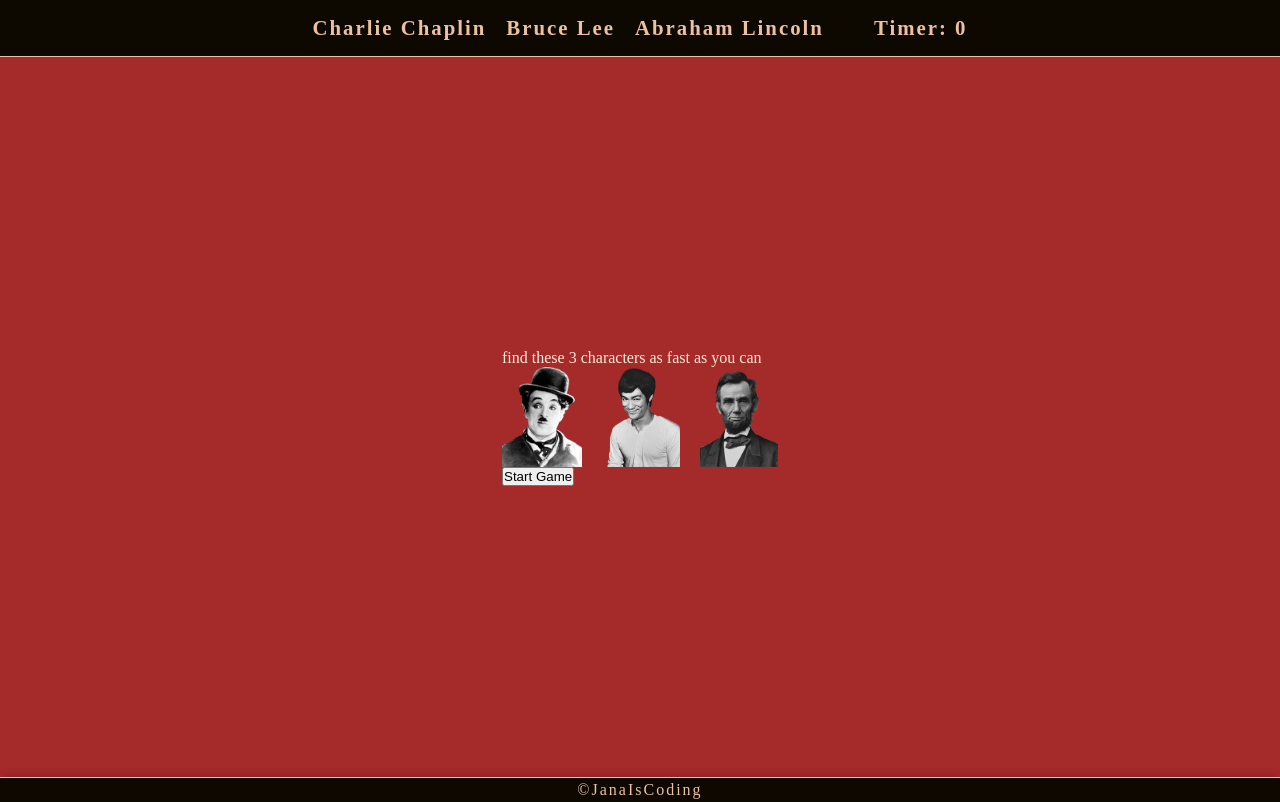
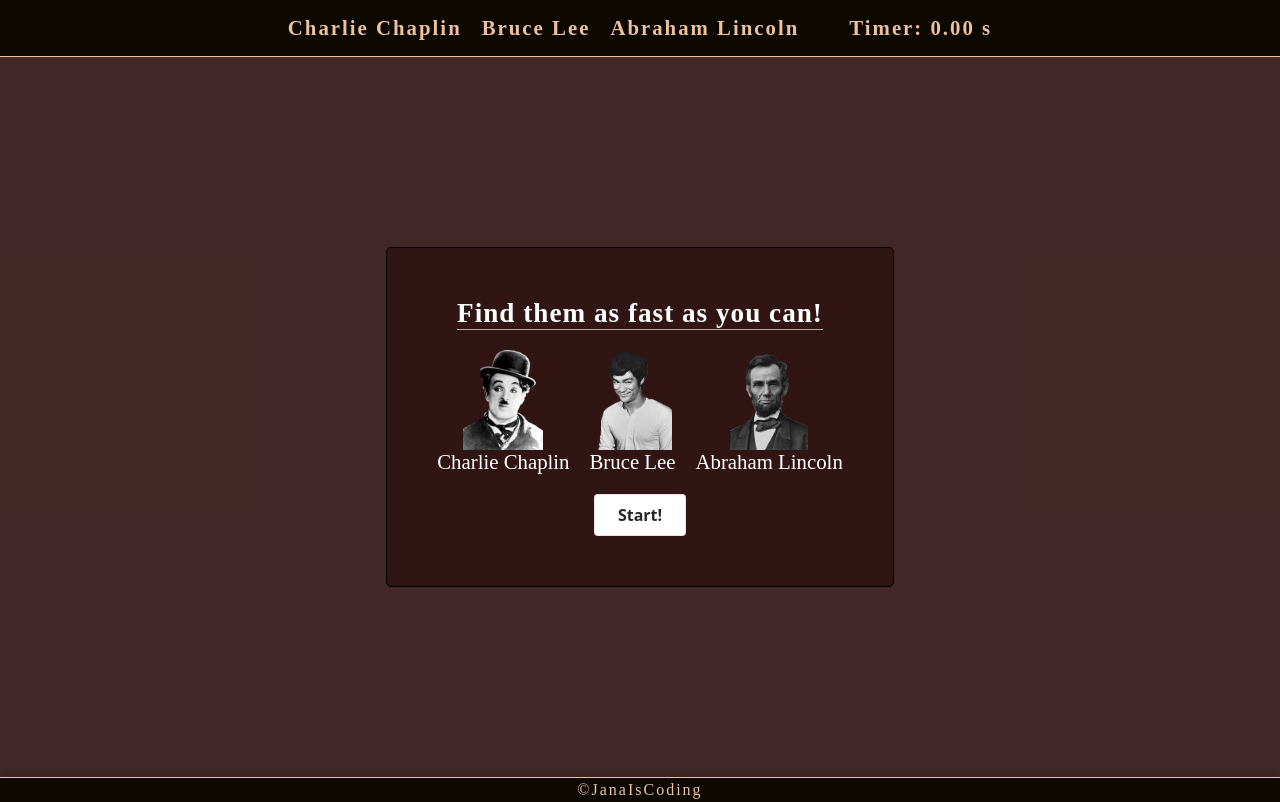
Before and after one commit to janaiscoding/photo-tagging-app, a React (Create React App) app: page / in a window 1280 px wide. Built offline with nearby package versions, Linux system fonts and the light colour scheme; no server answers; the database is empty.

Commit message:
Add leaderboard fetching, adding, sorting

```diff
--- a/src/App.js
+++ b/src/App.js
@@ -7,7 +7,10 @@ import WinningScreen from "./components/WinningScreen";
 // Image Handler
 import Mapper from "./components/Mapper";
 import { data } from "./assets/data";
-import Selector from "./components/Selector";
+import SelectionBox from "./components/SelectionBox";
+// Database Handle
+import db from "./firebase";
+import { collection, addDoc, getDocs } from "firebase/firestore";
 
 const App = () => {
   // all dom elements:
@@ -19,12 +22,12 @@ const App = () => {
 
   const [isVisible, setVisible] = useState(false);
   const [clickCoord, setClickCoord] = useState([0, 0]);
-  const [targets, setTargets] = useState(data);
+  const [targets] = useState(data);
   const [verifier, setVerifier] = useState("");
   const [timer, setTimer] = useState(0);
   const [timerActive, setTimerActive] = useState(false);
   const [username, setUsername] = useState("");
-  const [leaderboard, setLeaderboard] = useState([]);
+  const [scores, setScores] = useState([]);
 
   const startGame = () => {
     const startUI = document.querySelector(".start-game-main");
@@ -71,9 +74,8 @@ const App = () => {
     borderBox.style.top = e.pageY - 30 + "px";
     document.body.append(borderBox);
   };
-  const createAlert = (target, type) => {
+  const createPopup = (target, type) => {
     if (type === "match") {
-      console.log("i call this when i match");
       const popupAlert = document.createElement("div");
       popupAlert.innerText = `You found ${target.name}`;
       popupAlert.id = "popup";
@@ -84,7 +86,6 @@ const App = () => {
         popupAlert.remove();
       }, 1000);
     } else {
-      console.log("i call this when i dont match");
       const popupAlert = document.createElement("div");
       popupAlert.innerText = `That was not ${target.name}`;
       popupAlert.id = "popup";
@@ -102,19 +103,20 @@ const App = () => {
     // Will check if it matches img map area id( aka. verifier) -> return feedback to user based on pick
     if (target.name === verifier) {
       // Show pop-up alert for matching a target element
-      createAlert(target, "match");
-      // Handles List for isFound + Checks winning condition
-      handleTargetList(target);
+      createPopup(target, "match");
+      // Handles targets for isFound
+      target.isFound = true;
+      // Checks winning condition
+      checkWin();
     } else {
-      createAlert(target, "notmatch");
+      createPopup(target, "notmatch");
     }
     // Cleans everything on the screen and resets verifier
     handleClearing();
   };
 
   // Sets the new updated game list and handles game winning condition
-  const handleTargetList = (target) => {
-    target.isFound = true;
+  const checkWin = () => {
     // Should check if all are isFound = game won
     const isGameWon = targets.every((target) => target.isFound === true);
     if (isGameWon) {
@@ -127,32 +129,37 @@ const App = () => {
         // hides image
         imageUI.style.display = "none";
         // shows winning screen for next step
-        winningUI.style.display = "block";
-      }, 1500);
+        winningUI.style.display = "flex";
+      }, 1100);
     }
   };
 
-  const saveScore = () => {
-    console.log(username + "has found everything in" + timer + "miliseconds");
+  const saveScore = async (e) => {
+    e.preventDefault();
     //here i will send the data to firebase user: username time: timer
-    // get back the data in order
-    // send it to the leaderboard element
+    try {
+      await addDoc(collection(db, "leaderboard"), {
+        username: username,
+        timer: timer,
+      });
+    } catch (error) {
+      console.error("Error writing new leaderboard entry", error);
+    }
+    getData();
     //hide prompt
     const winningUI = document.querySelector(".winning-main");
     winningUI.style.display = "none";
-    // showLeaderboard()
     const leaderboardUI = document.querySelector(".leaderboard");
-    leaderboardUI.style.display = "block";
+    leaderboardUI.style.display = "flex";
   };
+
   const handleUsername = (userInput) => {
     setUsername(userInput);
   };
+
   const restartGame = () => {
-    //resets all targets
-    const resetTargets = targets.slice();
-    resetTargets.forEach((target) => (target.isFound = false));
-    setTargets(resetTargets);
-    console.log(targets);
+    // Resets all targets
+    targets.forEach((target) => (target.isFound = false));
     // set timer back to 0
     setTimer(0);
     // hides leaderboard again
@@ -162,7 +169,21 @@ const App = () => {
     const startUI = document.querySelector(".start-game-main");
     startUI.style.display = "flex";
   };
+  async function getData() {
+    try {
+      const querySnapshot = await getDocs(collection(db, "leaderboard"));
+      let data = [];
+      querySnapshot.forEach((doc) => {
+        data.push(doc.data());
+      });
+      data.sort((a, b) => a.time - b.time);
+      data = data.filter((a) => a.time !== 0);
+      setScores(data);
+    } catch (err) {}
+  }
+  // Timer Handler
   useEffect(() => {
+    getData();
     let interval;
     if (timerActive) {
       interval = setInterval(() => {
@@ -176,22 +197,23 @@ const App = () => {
 
   return (
     <>
-      <Selector
+      <SelectionBox
         targets={targets}
         isVisible={isVisible}
         handleClearing={handleClearing}
         clickCoord={clickCoord}
         handleSelector={handleSelector}
       />
-      <Navbar targets={targets} timer={timer} />
+      <Navbar targets={targets} timer={timer} restartGame={restartGame} />
       <StartGame targets={targets} startGame={startGame} />
       <WinningScreen
         username={username}
+        timer={timer}
         handleUsername={handleUsername}
         saveScore={saveScore}
       />
       <Mapper clickHandler={clickHandler} />
-      <Leaderboard leaderboard={leaderboard} restartGame={restartGame} />
+      <Leaderboard scores={scores} restartGame={restartGame} />
       <Footer />
     </>
   );
--- a/src/components/ListItem.js
+++ /dev/null
@@ -1,22 +0,0 @@
-import React, { useEffect, useState } from "react";
-
-const ListItem = ({ target, name, handleSelector }) => {
-  const [color, setColor] = useState("#fff");
-  useEffect(() => {
-    if (target.isFound) {
-      setColor("#000");
-    }
-  }, [target.isFound]);
-
-  return (
-    <button
-      style={{ backgroundColor: color }}
-      className="item-name"
-      onClick={() => handleSelector(target)}
-    >
-      {name}
-    </button>
-  );
-};
-
-export default ListItem;
--- a/src/components/Navbar.js
+++ b/src/components/Navbar.js
@@ -21,7 +21,7 @@ const Navbar = ({ targets, timer }) => {
     <>
       <nav className="nav-bar">
         <div className="targets-list-nav-bar">{targetsList}</div>
-        <div className="timer"> Timer: {timer} </div>
+        <div className="timer"> Timer: {(timer / 1000).toFixed(2)} s </div>
       </nav>
     </>
   );
--- a/src/components/StartGame.js
+++ b/src/components/StartGame.js
@@ -3,15 +3,18 @@ import React from "react";
 const StartGame = ({ targets, startGame }) => {
   const targetsList = targets.map((target) => {
     return (
-      <img key={target.id} src={target.img} alt={target.name} height={100} />
+      <div key={target.id} className="target-item-start-panel">
+        <img src={target.img} alt={target.name} height={100} />
+        <p>{target.name}</p>
+      </div>
     );
   });
   return (
     <div className="start-game-main">
       <div className="game-wrapper">
-        <p className="game-info">find these 3 characters as fast as you can</p>
+        <p className="game-info">Find them as fast as you can!</p>
         <div className="targets-list-start-panel"> {targetsList}</div>
-        <button onClick={startGame}>Start Game</button>
+        <button onClick={startGame}>Start!</button>
       </div>
     </div>
   );
--- /dev/null
+++ b/src/components/TargetButton.js
@@ -0,0 +1,11 @@
+import React from "react";
+
+const TargetButton = ({ target, handleSelector }) => {
+  return (
+    <button className="item-name" onClick={() => handleSelector(target)}>
+      {target.name}
+    </button>
+  );
+};
+
+export default TargetButton;
--- a/src/components/WinningScreen.js
+++ b/src/components/WinningScreen.js
@@ -1,17 +1,20 @@
 import React from "react";
 
-const WinningScreen = ({ username, handleUsername, saveScore }) => {
+const WinningScreen = ({ username, timer, handleUsername, saveScore }) => {
   return (
-    <>
-      <div className="winning-main">
+    <div className="winning-main">
+      <form onSubmit={saveScore}>
+        <label htmlFor="username">Well done! Your score was {(timer / 1000).toFixed(2)}s. Insert your name to enter the leaderboard:</label>
         <input
           type="text"
+          name="username"
           value={username}
           onChange={(e) => handleUsername(e.target.value)}
+          required
         />
-        <button onClick={saveScore}>Save Score</button>
-      </div>
-    </>
+        <button type="submit">Save Score</button>
+      </form>
+    </div>
   );
 };
 
--- a/src/styles/styles.css
+++ b/src/styles/styles.css
@@ -2,9 +2,77 @@
   margin: 0;
   padding: 0;
 }
+/* START GAME PANEL */
+.game-wrapper {
+  background-color: rgba(49, 20, 20, 0.918);
+  display: flex;
+  flex-direction: column;
+  justify-content: center;
+  align-items: center;
+  gap: 20px;
+  padding: 50px;
+  border: 1px solid black;
+  border-radius: 5px;
+  color: white;
+}
+.game-info {
+  font-size: 1.7rem;
+  font-weight: 600;
+  letter-spacing: 1px;
+  border-bottom: 1px solid rgba(255, 255, 255, 0.651);
+}
 .targets-list-start-panel {
   display: flex;
   gap: 20px;
+  font-size: 1.3rem;
+}
+.target-item-start-panel {
+  display: flex;
+  flex-direction: column;
+  justify-content: center;
+  align-items: center;
+}
+/* WINNING SCREEN*/
+form {
+  background-color: rgba(245, 230, 230, 0.918);
+  font-size: 1.4rem;
+  margin-top: 20vh;
+  display: flex;
+  flex-direction: column;
+  align-items: center;
+  gap: 20px;
+  border: 1px solid #0d0900;
+  border-radius: 5px;
+  padding: 40px;
+}
+
+/* LEADERBOARD */
+.board-wrapper {
+  display: flex;
+  flex-direction: column;
+  justify-content: center;
+  align-items: center;
+  width: 500px;
+  background-color: rgba(245, 230, 230, 0.918);
+  font-size: 1.4rem;
+  display: flex;
+  flex-direction: column;
+  align-items: center;
+  border: 1px solid #0d0900;
+  border-radius: 5px;
+  padding: 40px;
+  gap: 5px;
+}
+.board-entry {
+  border-bottom: 1px solid saddlebrown;
+  display: flex;
+  align-items: center;
+  justify-content: space-between;
+  width: 100%;
+}
+
+.leaderboard-button{
+  margin-top: 10px;
 }
 /* MANIPULATED IN JS*/
 .start-game-main {
@@ -14,18 +82,26 @@
   justify-content: center;
   align-items: center;
   color: antiquewhite;
-  background-color: brown;
+  background-color: rgba(49, 20, 20, 0.918);
 }
 .image-game {
   display: none;
   min-height: 90vh;
 }
 .winning-main {
+  background-color: rgba(49, 20, 20, 0.918);
   height: 90vh;
   display: none;
+  justify-content: center;
+  align-items: flex-start;
 }
 .leaderboard {
+  background-color: rgba(49, 20, 20, 0.918);
   display: none;
+  flex-direction: column;
+  align-items: center;
+  justify-content: center;
+  gap: 20px;
   height: 90vh;
 }
 #border-box {
@@ -41,9 +117,12 @@
   background-color: rgba(250, 235, 215, 0.623);
   color: #0d0900;
 }
-.selecting-box {
+.selection-box {
   position: absolute;
   font-size: 48px;
+  display: flex;
+  flex-direction: column;
+  gap: 10px;
 }
 /*FOOTER*/
 footer {
@@ -73,3 +152,64 @@ a:focus {
   color: #ecc19e;
   text-decoration: none;
 }
+
+button {
+  align-items: center;
+  background-color: #ffffff;
+  border: 1px solid rgba(0, 0, 0, 0.1);
+  border-radius: 0.25rem;
+  box-shadow: rgba(0, 0, 0, 0.02) 0 1px 3px 0;
+  box-sizing: border-box;
+  color: rgba(0, 0, 0, 0.85);
+  cursor: pointer;
+  display: inline-flex;
+  font-family: system-ui, -apple-system, system-ui, "Helvetica Neue", Helvetica,
+    Arial, sans-serif;
+  font-size: 16px;
+  font-weight: 600;
+  justify-content: center;
+  line-height: 1.25;
+  margin: 0;
+  min-height: 2rem;
+  padding: 10px calc(1.5rem - 1px);
+  position: relative;
+  text-decoration: none;
+  transition: all 250ms;
+  user-select: none;
+  -webkit-user-select: none;
+  touch-action: manipulation;
+  vertical-align: baseline;
+  width: auto;
+}
+
+button:hover,
+button:focus {
+  border-color: rgba(0, 0, 0, 0.15);
+  box-shadow: rgba(0, 0, 0, 0.1) 0 4px 12px;
+  color: rgba(49, 20, 20, 0.918);
+}
+
+button:hover {
+  transform: translateY(-1px);
+}
+
+button:active {
+  background-color: #f0f0f1;
+  border-color: rgba(0, 0, 0, 0.15);
+  box-shadow: rgba(0, 0, 0, 0.06) 0 2px 4px;
+  color: rgba(0, 0, 0, 0.65);
+  transform: translateY(0);
+}
+
+input {
+  font-size: 1.2rem;
+  border-radius: 4px;
+  border: none;
+  outline: none;
+  padding: 5px 15px;
+  min-height: 2rem;
+}
+
+input:focus {
+  border-bottom: 2px solid rgb(77, 25, 25);
+}
```
Also changed, not shown: src/components/Leaderboard.js (+16 -4 lines), src/components/SelectionBox.js (renamed from src/components/Selector.js, +12 -10 lines).
